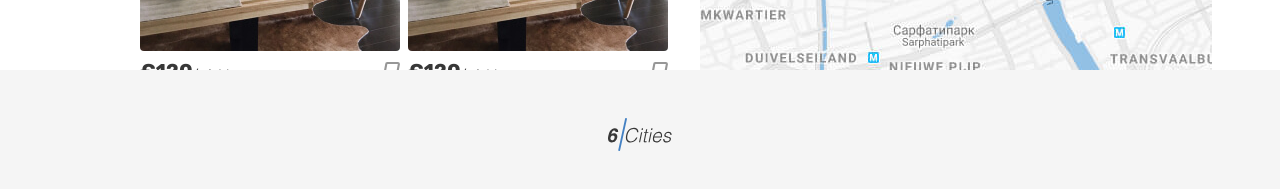
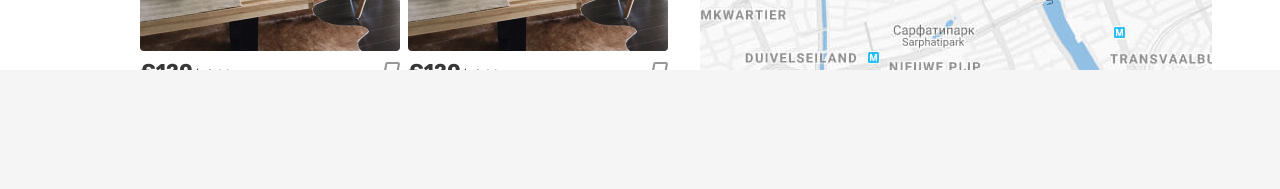
Before and after one commit to htmlacademy-react/1870769-six-cities-16, a React (Vite) app: page / in a window 1280 px wide. Shown: the part 809-998 px from the top of the page. After the commit the page ends 879 px from the top, so only its background shows below. Built offline with nearby package versions, Linux system fonts and the light colour scheme.

Commit message:
переместил компонент футер на страцину избранное

```diff
--- a/src/components/app/app.tsx
+++ b/src/components/app/app.tsx
@@ -1,5 +1,4 @@
 import MainPage from '../../pages/main-page/main-page';
-import Footer from '../footer/footer';
 import Header from '../header/header';
 
 type AppScreenProps = {
@@ -11,7 +10,6 @@ function App({offerCardCount}: AppScreenProps): JSX.Element {
     <>
       <Header />
       <MainPage offerCardCount={offerCardCount} />
-      <Footer />
     </>
   );
 }
--- a/src/pages/favorites-page/favorites-page.tsx
+++ b/src/pages/favorites-page/favorites-page.tsx
@@ -1,3 +1,5 @@
+import Footer from '../../components/footer/footer';
+
 function FavoritesPage(): JSX.Element {
   return (
     <div className="page">
@@ -130,6 +132,7 @@ function FavoritesPage(): JSX.Element {
           </section>
         </div>
       </main>
+      <Footer />
     </div>
   );
 }
```
